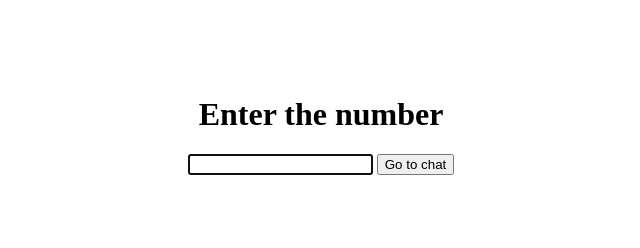
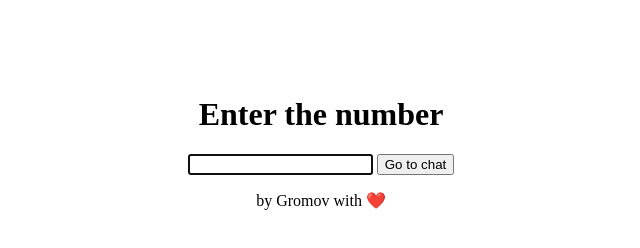
Before and after one commit to GromovHub/gromovhub.github.io, a plain HTML site: page index.html in a window 1280 px wide. Shown: the whole page, without its empty margins (319-959 px from the left). Drawn offline with Linux system fonts and the light colour scheme.

Commit message:
Update index.html

```diff
--- a/index.html
+++ b/index.html
@@ -21,6 +21,7 @@
       <button type="submit" onclick="goToChat()" id="myBtn">
         Go to chat
       </button>
+      <p>by Gromov with ❤️<p/>
     </div>
     <script>
       document.getElementById("myTextField").focus();
```
